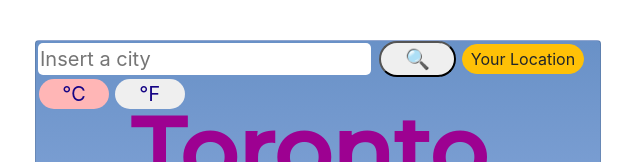
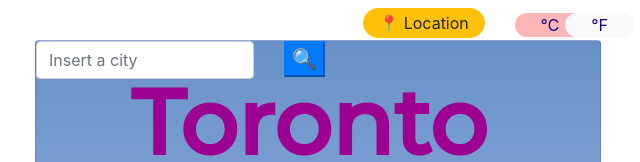
Before and after one commit to beatrizbonadia/weather-app, a plain HTML site: page index.html in a window 1280 px wide. Shown: the top 162 px of the page, without its empty margins (322-962 px from the left). Drawn offline with nearby package versions, Linux system fonts and the light colour scheme; no server answers.

Commit message:
added rows and col to the form

```diff
--- a/index.html
+++ b/index.html
@@ -26,14 +26,27 @@
 <div class="card">
 
 <form id="search-icon" >
-<input type="text" id="city" placeholder="Insert a city" autocomplete="off" class="space "  />
-<input type="submit" value="🔍" class="search " />
+    <div class="row">
+        <div class="col-5">
+<input type="text" id="city" placeholder="Insert a city" autocomplete="off" class="form-control"  />
+</div>
+<div class="col-2 searchCol">
+<input type="submit" value="🔍" class="btnOne btn-primary " />
+</div>
+<div class="col-3">
+    <button type="button" class="btn btn-warning float-right">📍 Location</button>
+</div>
+<div class="col-1 celsiusCol">
+<input type="submit" id="celsius" value="℃" class="℃ btn btn-light" />
+</div>
+<div class="col-1 farCol">
+<input type="submit" id="far" value="℉" class="℉ btn btn-light" />
+</div>
+</div>
 </form >
-<button type="button" class="btn btn-warning float-right">Your Location</button>
-<form class="temperature-unit" id="temperature-unit" >
-<input type="submit" id="celsius"  value="℃" class="℃"/>
-<input type="submit" id="far" value="℉" class="℉" />
-</form>
+
+
+
 
 <span class="mainInfo">
 <h1>Toronto</h1>
```
